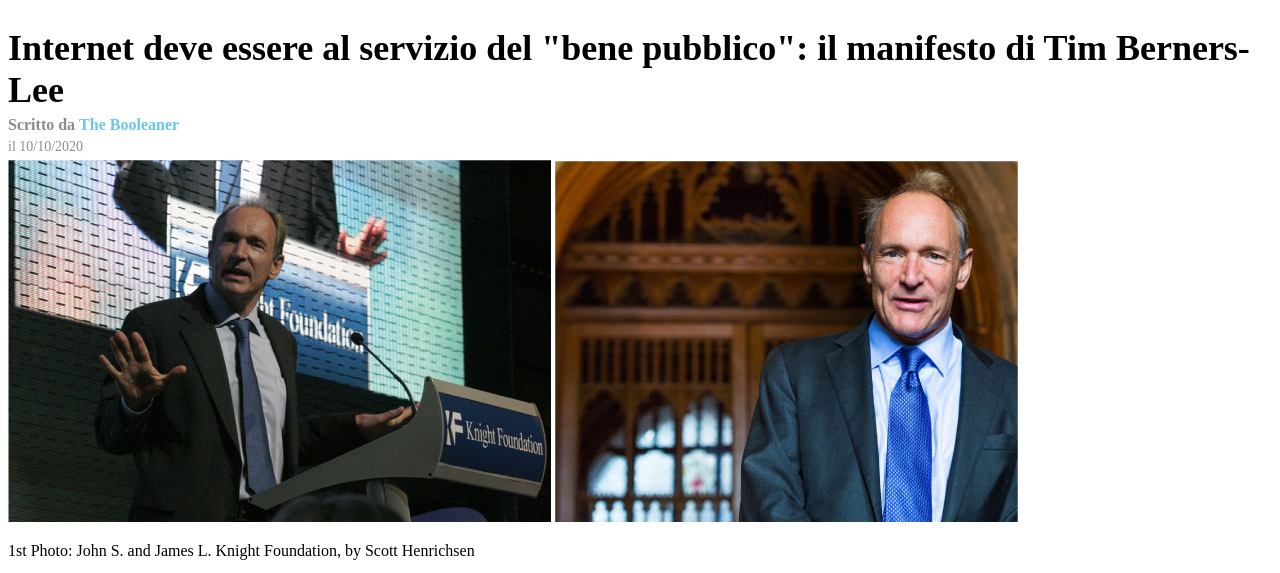
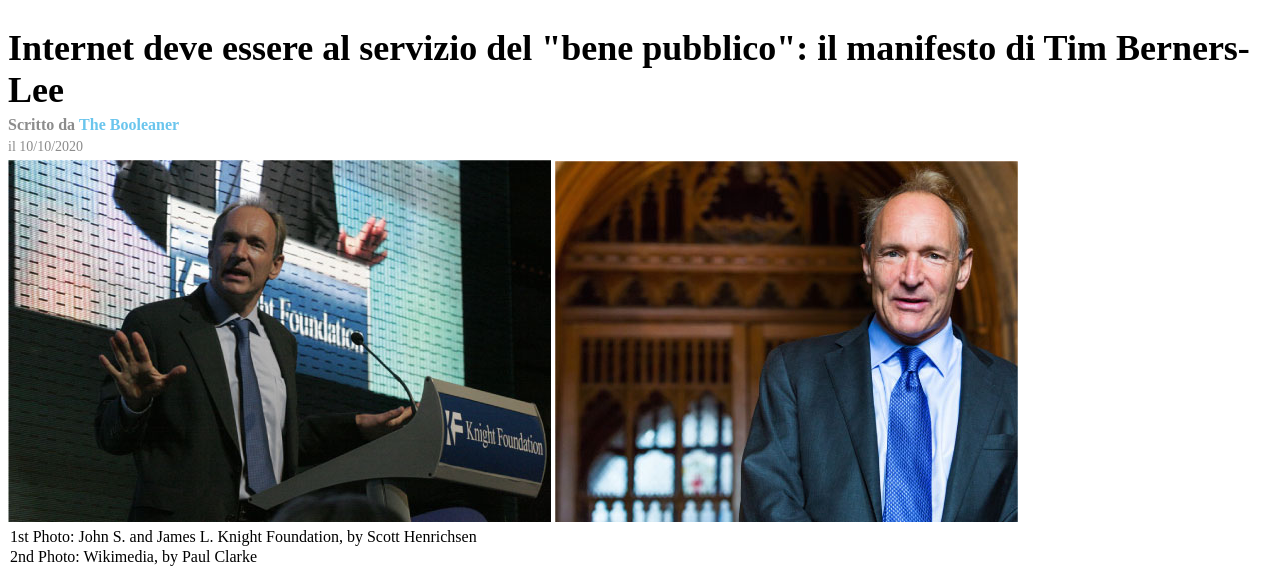
Before and after one commit to mattiavolpe/html-css-booleaner, a plain HTML site: page index.html in a window 1280 px wide. Shown: the part 161-734 px from the top of the page. Drawn offline with Linux system fonts and the light colour scheme.

Commit message:
Add main-images section style

```diff
--- a/css/style.css
+++ b/css/style.css
@@ -34,3 +34,7 @@
   font-size: 14px;
   font-weight: 400;
 }
+
+#main-images > p {
+  margin: 2px;
+}
```
